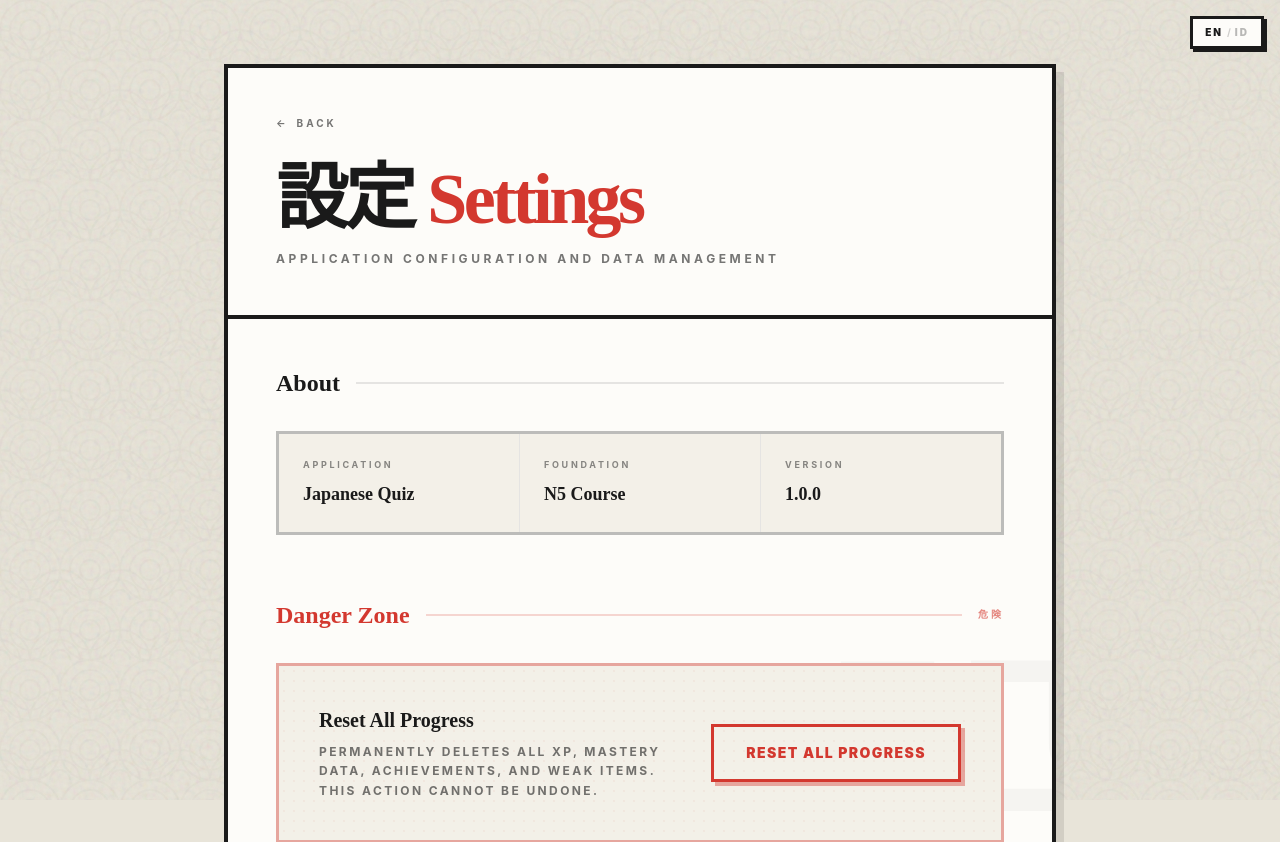
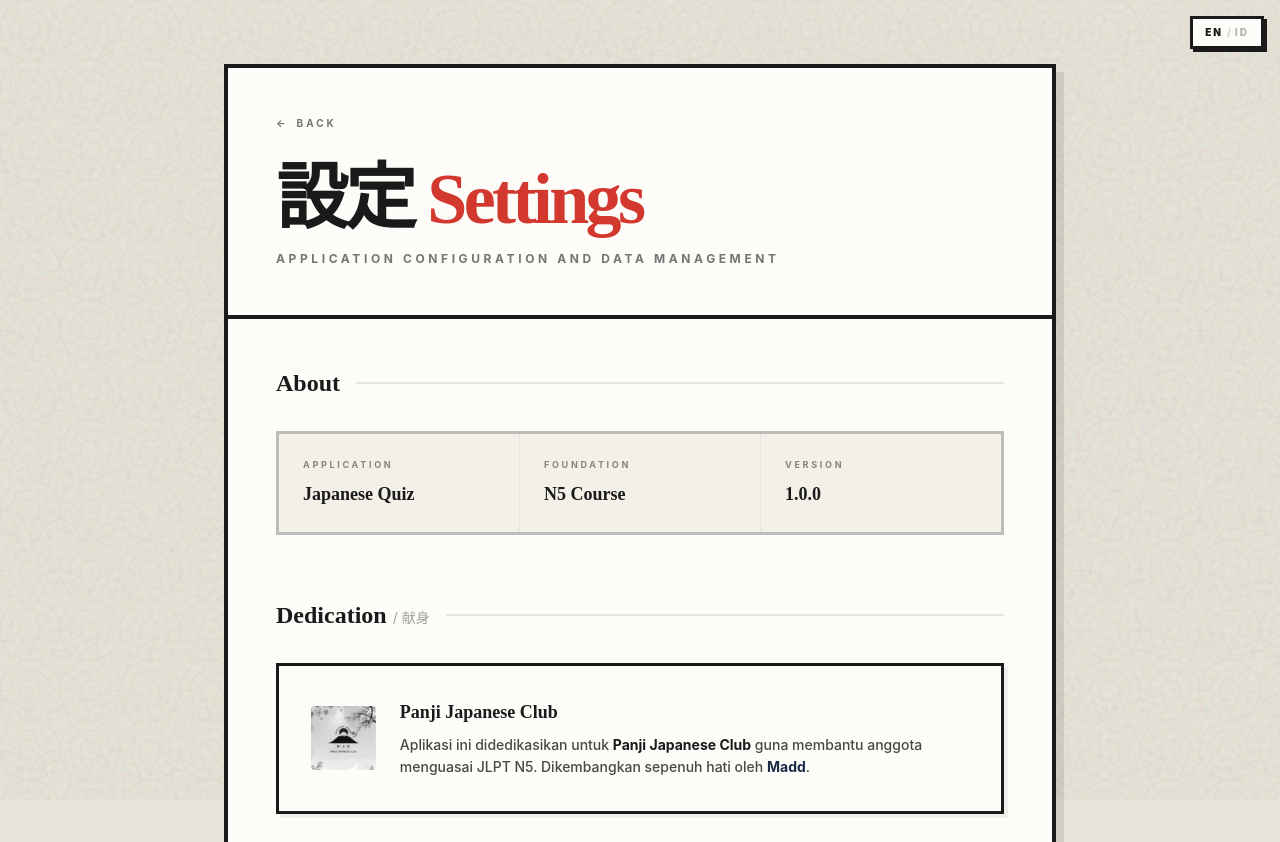
Before and after one commit to MaddLiebert/Japanese-quiz, a React (Vite) app: page /settings in a window 1280 px wide. Shown: the top 842 px of the page. Built offline with nearby package versions, Linux system fonts and the light colour scheme.

Commit message:
feat: add hybrid credits and dedication with eskul logo

```diff
--- a/src/pages/Home.jsx
+++ b/src/pages/Home.jsx
@@ -279,16 +279,34 @@ export function Home() {
 
       </motion.div>
 
-      {/* Subtle Settings Link */}
-      <div className="flex justify-end mt-6 px-1">
+      {/* Footer / Hybrid Credits */}
+      <footer className="mt-8 pt-4 border-t-[3px] border-sumi/10 flex flex-col sm:flex-row items-center justify-between gap-4 px-1">
+        {/* Left */}
+        <div className="flex items-center gap-3">
+          <img
+            src="/logo-eskul.jpeg"
+            alt="Logo Eskul"
+            className="h-10 w-auto object-contain grayscale hover:grayscale-0 transition-all duration-300 rounded-sm"
+          />
+          <span className="text-[11px] font-bold tracking-[0.15em] uppercase text-sumi/60">
+            Dedicated to <span className="text-sumi font-black">Panji Japanese Club</span>
+          </span>
+        </div>
+
+        {/* Center */}
+        <div className="text-[11px] tracking-[0.2em] uppercase font-bold text-sumi/50 text-center">
+          Crafted by <span className="font-bold text-ai">@MaddLiebert</span>
+        </div>
+
+        {/* Right */}
         <button
           onClick={() => navigate('/settings')}
-          className="flex items-center gap-2 text-[10px] uppercase tracking-[0.3em] font-bold text-sumi/30 hover:text-sumi/60 transition-colors group"
+          className="flex items-center gap-2 text-[10px] uppercase tracking-[0.3em] font-bold text-sumi/40 hover:text-sumi transition-colors group"
         >
           <svg width="14" height="14" viewBox="0 0 24 24" fill="none" stroke="currentColor" strokeWidth="2" strokeLinecap="round" strokeLinejoin="round" className="group-hover:rotate-45 transition-transform duration-300"><circle cx="12" cy="12" r="3"></circle><path d="M19.4 15a1.65 1.65 0 0 0 .33 1.82l.06.06a2 2 0 0 1-2.83 2.83l-.06-.06a1.65 1.65 0 0 0-1.82-.33 1.65 1.65 0 0 0-1 1.51V21a2 2 0 0 1-4 0v-.09A1.65 1.65 0 0 0 9 19.4a1.65 1.65 0 0 0-1.82.33l-.06.06a2 2 0 0 1-2.83-2.83l.06-.06A1.65 1.65 0 0 0 4.68 15a1.65 1.65 0 0 0-1.51-1H3a2 2 0 0 1 0-4h.09A1.65 1.65 0 0 0 4.6 9a1.65 1.65 0 0 0-.33-1.82l-.06-.06a2 2 0 0 1 2.83-2.83l.06.06A1.65 1.65 0 0 0 9 4.68a1.65 1.65 0 0 0 1-1.51V3a2 2 0 0 1 4 0v.09a1.65 1.65 0 0 0 1 1.51 1.65 1.65 0 0 0 1.82-.33l.06-.06a2 2 0 0 1 2.83 2.83l-.06.06A1.65 1.65 0 0 0 19.4 9a1.65 1.65 0 0 0 1.51 1H21a2 2 0 0 1 0 4h-.09a1.65 1.65 0 0 0-1.51 1z"></path></svg>
           {language === 'id' ? 'Pengaturan' : 'Settings'}
         </button>
-      </div>
+      </footer>
     </div>
   );
 }
--- a/src/pages/Settings.jsx
+++ b/src/pages/Settings.jsx
@@ -75,6 +75,34 @@ export function Settings() {
             </div>
           </section>
 
+          {/* Dedication section */}
+          <section>
+            <div className="flex items-center gap-4 mb-8">
+              <h2 className="text-2xl font-serif font-bold text-sumi">
+                Dedication <span className="text-sm font-sans font-normal text-sumi/40">/ 献身</span>
+              </h2>
+              <div className="h-[2px] flex-1 bg-sumi/10"></div>
+            </div>
+
+            <div className="border-[3px] border-sumi bg-kinari-light p-6 sm:p-8 relative overflow-hidden shadow-[4px_4px_0_0_rgba(26,26,26,0.06)]">
+              <div className="flex flex-col sm:flex-row items-start sm:items-center gap-6">
+                <img
+                  src="/logo-eskul.jpeg"
+                  alt="Logo Panji Japanese Club"
+                  className="h-16 w-auto object-contain grayscale hover:grayscale-0 transition-all duration-300 flex-shrink-0 rounded-sm"
+                />
+                <div className="space-y-2">
+                  <h3 className="text-lg font-serif font-bold text-sumi">
+                    Panji Japanese Club
+                  </h3>
+                  <p className="text-sm font-medium text-sumi/80 leading-relaxed">
+                    Aplikasi ini didedikasikan untuk <strong className="text-sumi font-bold">Panji Japanese Club</strong> guna membantu anggota menguasai JLPT N5. Dikembangkan sepenuh hati oleh <strong className="text-ai font-bold">Madd</strong>.
+                  </p>
+                </div>
+              </div>
+            </div>
+          </section>
+
           {/* Danger zone */}
           <section>
             <div className="flex items-center gap-4 mb-8">
```
Also changed, not shown: public/logo-eskul.jpeg (added).
